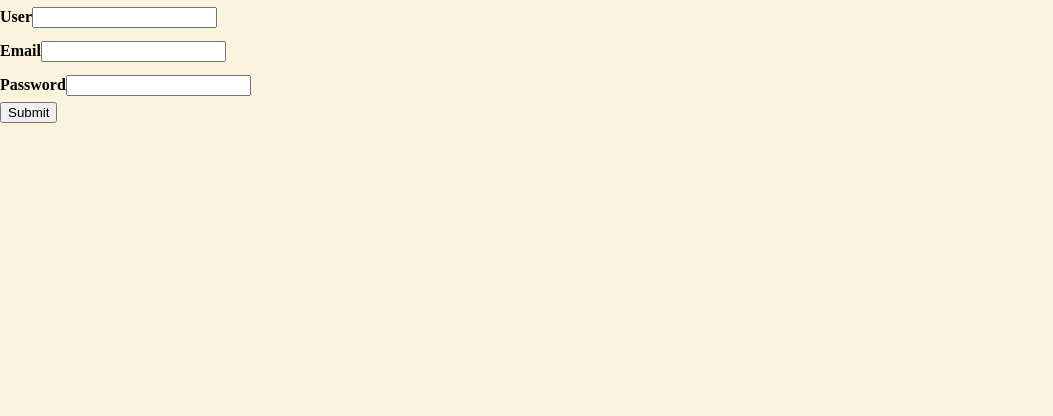
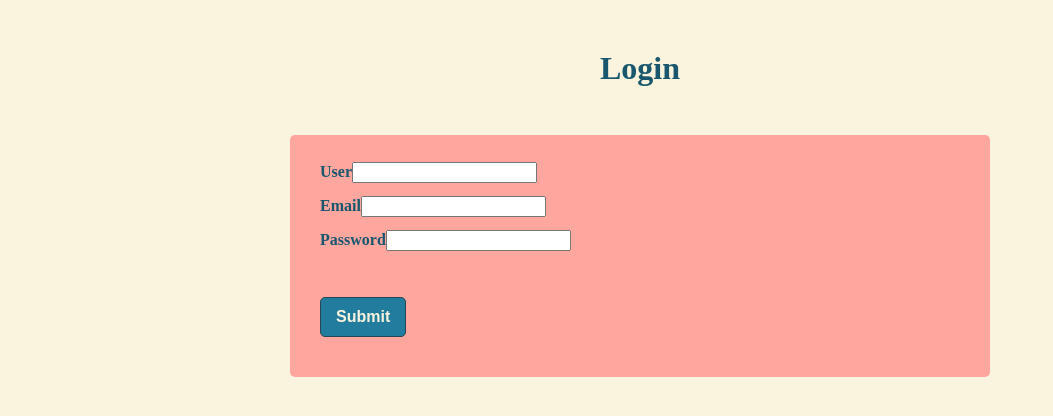
Before and after one commit to AndreiaCifoni/Soap-Project, a React app: page /login in a window 1280 px wide. Shown: the whole page, without its empty margins (0-1053 px from the left). Built offline with nearby package versions, Linux system fonts and the light colour scheme.

Commit message:
user form style

```diff
--- a/src/components/layout/styles.css
+++ b/src/components/layout/styles.css
@@ -66,3 +66,34 @@ body {
 .soap-link:hover {
   color: #662c2e;
 }
+
+.user-form {
+  width: 50%;
+  margin: 48px auto;
+  padding: 20px 30px;
+  background-color: #ffa69e;
+  border-radius: 5px;
+}
+
+.user-form-title {
+  display: flex;
+  justify-content: center;
+  font-weight: bold;
+  color: #18576e;
+  margin-top: 50px;
+}
+
+.user-input {
+  color: #18576e;
+}
+
+.user-btn {
+  font-size: 16px;
+  font-weight: bold;
+  margin: 40px 0 20px 0;
+  padding: 10px 15px;
+  color: #faf3dd;
+  background-color: #227c9d;
+  border: 1px solid #264653;
+  border-radius: 5px;
+}
--- a/src/components/user/Login.js
+++ b/src/components/user/Login.js
@@ -1,9 +1,10 @@
-import React, { useState } from "react";
+import React from "react";
 import UserForm from "./UserForm";
 
 const Login = () => {
   return (
     <div>
+      <h1 className="user-form-title">Login</h1>
       <UserForm />
     </div>
   );
--- a/src/components/user/Register.js
+++ b/src/components/user/Register.js
@@ -4,6 +4,7 @@ import UserForm from "./UserForm";
 const Register = () => {
   return (
     <div>
+      <h1 className="user-form-title">Register</h1>
       <UserForm />
     </div>
   );
--- a/src/components/user/UserForm.js
+++ b/src/components/user/UserForm.js
@@ -1,4 +1,5 @@
 import React, { useState } from "react";
+import "../layout/styles.css";
 
 const owner = {
   name: "Andreia Cifoni",
@@ -27,9 +28,10 @@ const UserForm = () => {
   };
 
   return (
+    <div className="user-form">
       <form onSubmit={onSubmitHandler}>
         <div>
-        <div>
+          <div className="user-input">
             <label>User</label>
             <input
               type="text"
@@ -39,7 +41,7 @@ const UserForm = () => {
               }
             />
           </div>
-        <div>
+          <div className="user-input">
             <label>Email</label>
             <input
               type="email"
@@ -49,7 +51,7 @@ const UserForm = () => {
               }
             />
           </div>
-        <div>
+          <div className="user-input">
             <label>Password</label>
             <input
               type="password"
@@ -60,8 +62,9 @@ const UserForm = () => {
             />
           </div>
         </div>
-      <input type="submit" value="Submit" />
+        <input className="user-btn" type="submit" value="Submit" />
       </form>
+    </div>
   );
 };
 
```
Lines whose indentation alone changed are shown as unchanged.
